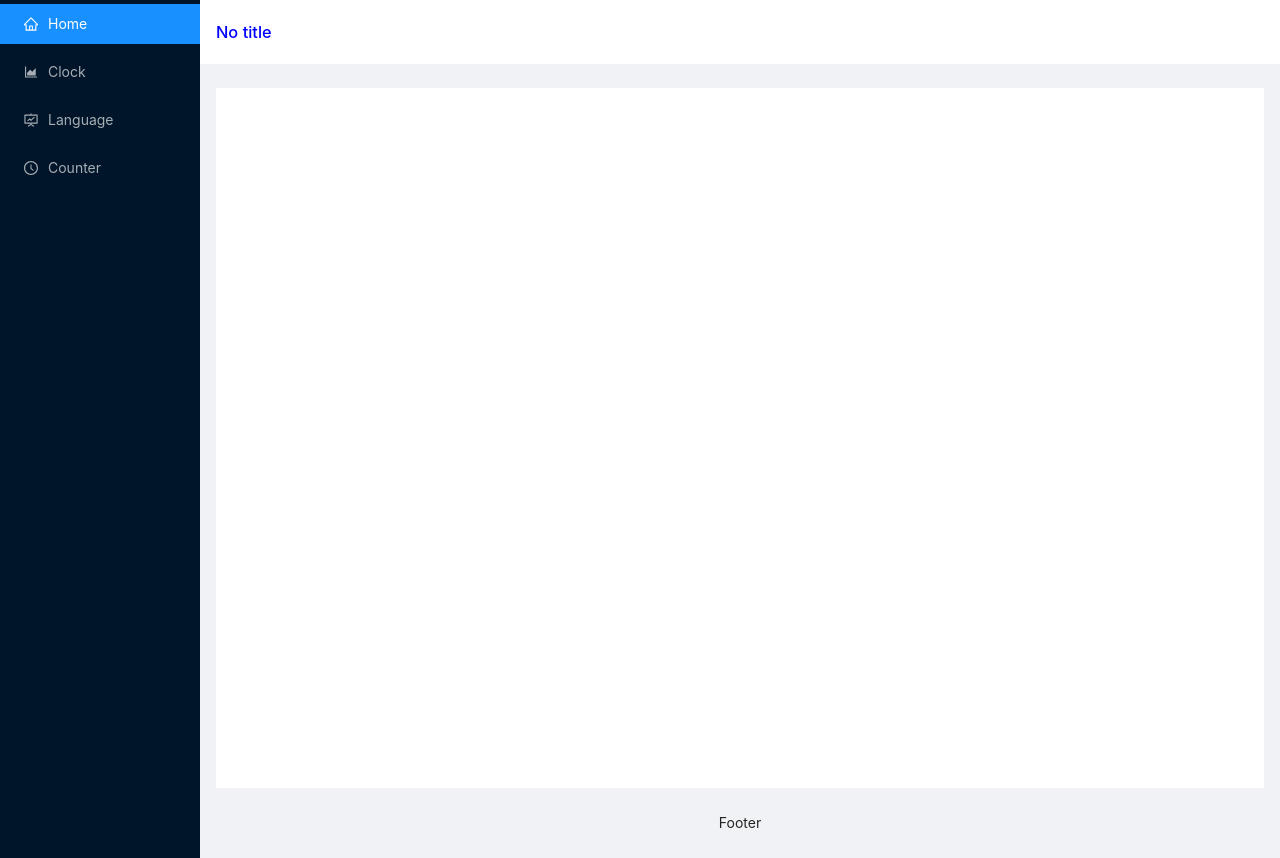
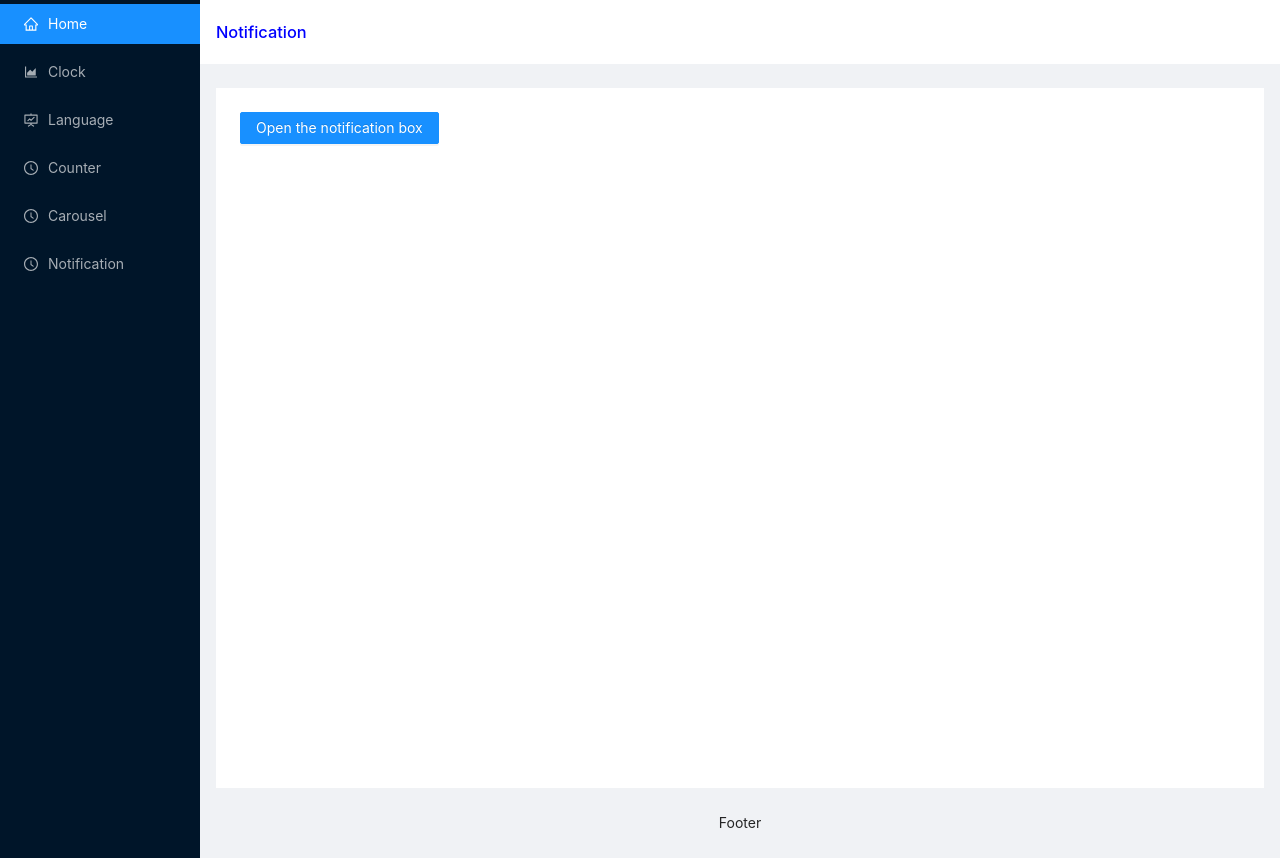
Before and after one commit to Faketwo/react-typescript, a React (Create React App) app: page /react-typescript/notification in a window 1280 px wide. Built offline with nearby package versions, Linux system fonts and the light colour scheme.

Commit message:
feat: notification

```diff
--- a/public/locales/en/translation.json
+++ b/public/locales/en/translation.json
@@ -4,6 +4,11 @@
   "clock": "Clock",
   "language": "Language",
   "counter": "Counter",
+  "carousel": "Carousel",
+  "notification": "Notification",
+  "notification title": "Notification Title",
+  "notification content": "This is the content of the notification.",
+  "notification open": "Open the notification box",
   "switch language": "switch language",
   "current time": "current time"
 }
--- a/public/locales/jp/translation.json
+++ b/public/locales/jp/translation.json
@@ -4,6 +4,11 @@
   "clock": "時計",
   "language": "言語",
   "counter": "カウンター",
+  "carousel": "カルーセル",
+  "notification": "お知らせ",
+  "notification title": "お知らせのタイトル",
+  "notification content": "お知らせの內容",
+  "notification open": "お知らせウィンドウ",
   "switch language": "言語を切り替える",
   "current time": "現在の時刻"
 }
--- a/public/locales/zh-tw/translation.json
+++ b/public/locales/zh-tw/translation.json
@@ -4,6 +4,11 @@
   "clock": "時鐘",
   "language": "語言",
   "counter": "計數器",
+  "carousel": "旋轉木馬",
+  "notification": "通知",
+  "notification title": "通知標題",
+  "notification content": "通知內容",
+  "notification open": "彈出通知視窗",
   "switch language": "切換語言",
   "current time": "現在時間"
 }
--- a/src/features/AppHeader.tsx
+++ b/src/features/AppHeader.tsx
@@ -20,6 +20,10 @@ const AppHeader: React.FC = () => {
         return t('language')
       case '/react-typescript/counter':
         return t('counter')
+      case '/react-typescript/carousel':
+        return t('carousel')
+      case '/react-typescript/notification':
+        return t('notification')
       default:
         return 'No title'
     }
--- a/src/features/Sidebar.tsx
+++ b/src/features/Sidebar.tsx
@@ -12,7 +12,7 @@ import useLanguage from '../app/useLanguage'
 const { Sider } = Layout
 
 const Sidebar: React.FC = () => {
-  const labelList = ['home', 'clock', 'language', 'counter']
+  const labelList = ['home', 'clock', 'language', 'counter', 'carousel', 'notification']
   const navigate = useNavigate()
   const { t } = useLanguage()
 
@@ -37,6 +37,8 @@ const Sidebar: React.FC = () => {
           AreaChartOutlined,
           FundProjectionScreenOutlined,
           ClockCircleOutlined,
+          ClockCircleOutlined,
+          ClockCircleOutlined,
         ].map((icon, index) => ({
           key: labelList[index],
           icon: React.createElement(icon),
--- /dev/null
+++ b/src/features/carousel/index.tsx
@@ -0,0 +1,35 @@
+import { Carousel } from 'antd'
+import React from 'react'
+
+const contentStyle: React.CSSProperties = {
+  height: '160px',
+  color: '#fff',
+  lineHeight: '160px',
+  textAlign: 'center',
+  background: '#364d79',
+}
+
+const App = () => {
+  const onChange = (currentSlide: number) => {
+    // console.log(currentSlide)
+  }
+
+  return (
+    <Carousel afterChange={onChange}>
+      <div>
+        <h3 style={contentStyle}>{'=>'}</h3>
+      </div>
+      <div>
+        <h3 style={contentStyle}>{'==='}</h3>
+      </div>
+      <div>
+        <h3 style={contentStyle}>{'==='}</h3>
+      </div>
+      <div>
+        <h3 style={contentStyle}>{'<=='}</h3>
+      </div>
+    </Carousel>
+  )
+}
+
+export default App
--- /dev/null
+++ b/src/features/notification/index.tsx
@@ -0,0 +1,27 @@
+import { Button, notification } from 'antd'
+import React from 'react'
+import useLanguage from '../../app/useLanguage'
+
+const openNotification = (message: string, description: string) => {
+  notification.open({
+    message,
+    description,
+    onClick: () => {
+      console.log('Notification Clicked!')
+    },
+  })
+}
+
+const NotificationComp: React.FC = () => {
+  const { t } = useLanguage()
+  const message = t('notification title')
+  const description = t('notification content')
+
+  return (
+    <Button type='primary' onClick={openNotification.bind(this, message, description)}>
+      {t('notification open')}
+    </Button>
+  )
+}
+
+export default NotificationComp
--- a/src/route/index.tsx
+++ b/src/route/index.tsx
@@ -1,8 +1,10 @@
 import React from 'react'
 import { Route, Routes } from 'react-router-dom'
+import CarouselComp from '../features/carousel'
 import Clock from '../features/clock'
 import Counter from '../features/counter'
 import Language from '../features/language'
+import NotificationComp from '../features/notification'
 import Home from './Home'
 
 const AppRouter: React.FC = () => (
@@ -10,6 +12,8 @@ const AppRouter: React.FC = () => (
     <Route path='/react-typescript/clock' element={<Clock />} />
     <Route path='/react-typescript/language' element={<Language />} />
     <Route path='/react-typescript/counter' element={<Counter />} />
+    <Route path='/react-typescript/carousel' element={<CarouselComp />} />
+    <Route path='/react-typescript/notification' element={<NotificationComp />} />
     <Route path='/react-typescript' element={<Home />} />
   </Routes>
 )
```
